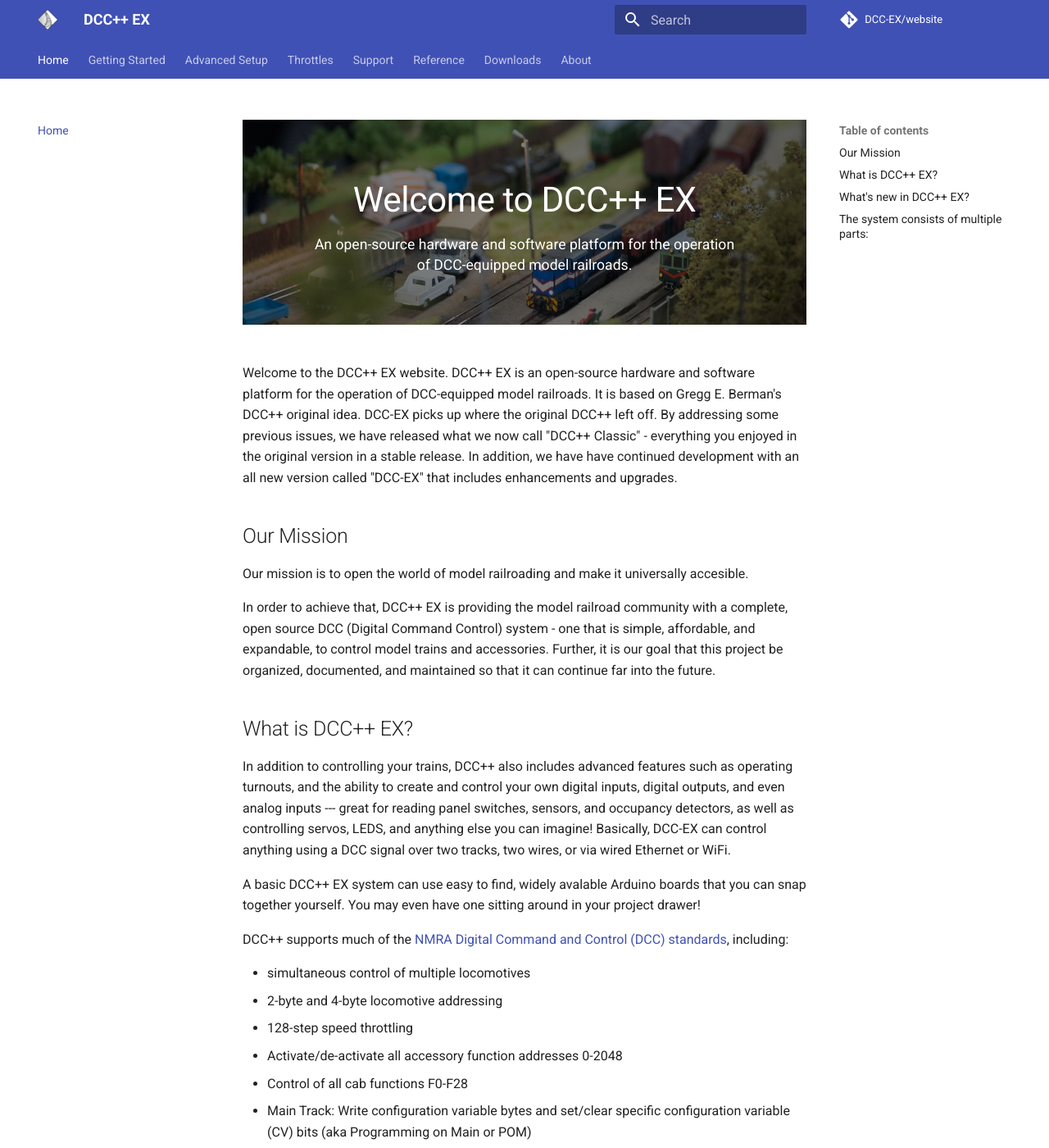
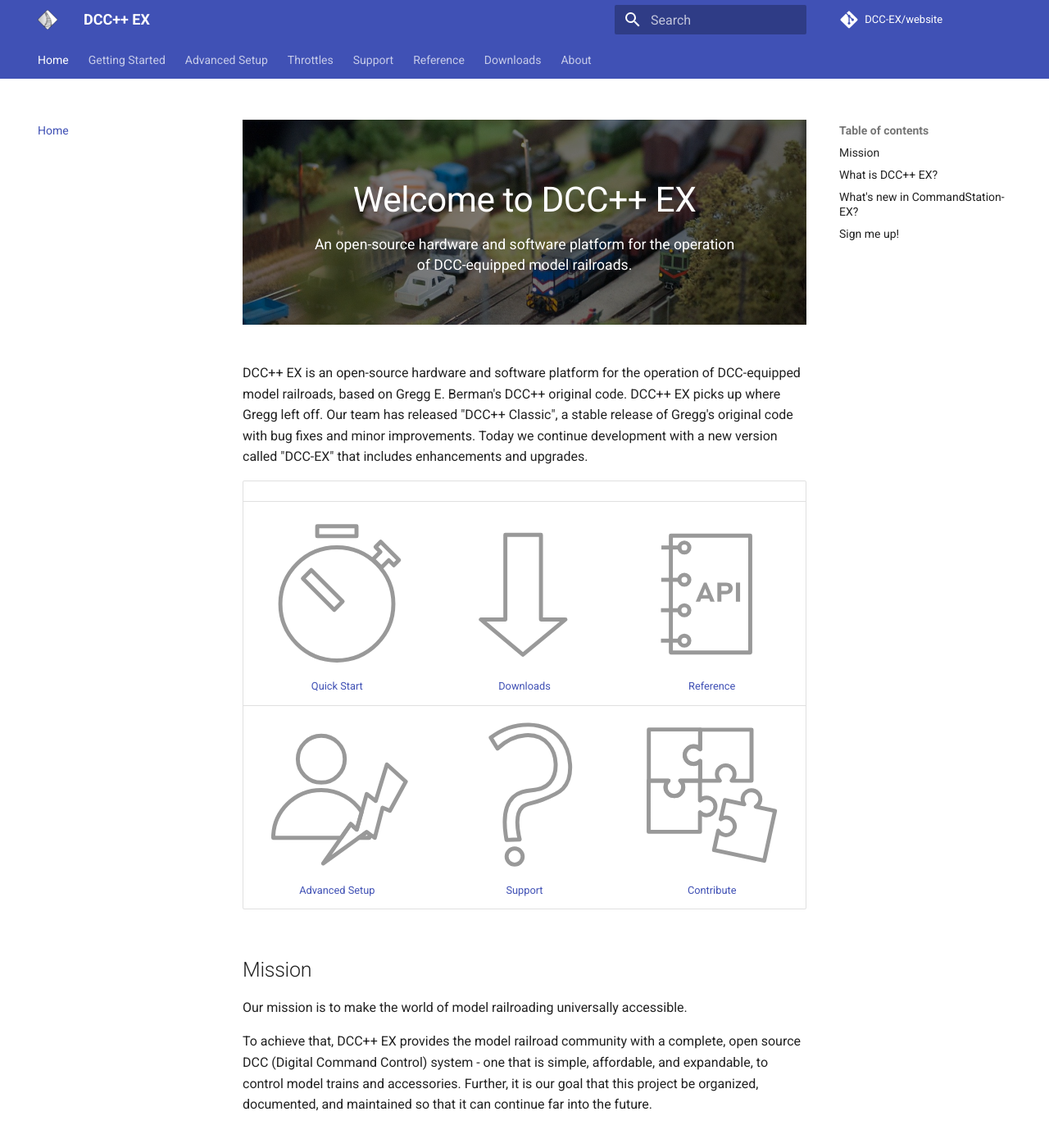
Before and after one commit to DCC-EX/website, an MkDocs documentation site: the page built from docs/index.md, in a window 1280 px wide and 1400 px high. Shown: the whole window at 82% size. Built offline with MkDocs 1.6.1 and Material for MkDocs 9.7.7, drawn with Linux system fonts in a browser that asks for light colours; comment, search, counter and statistics services are not loaded; some of the changed text lies outside the part shown.

Commit message:
Wordsmithing on main page, add quick navigation table.

```diff
--- a/docs/index.md
+++ b/docs/index.md
@@ -3,20 +3,30 @@
 of DCC-equipped model railroads.
 {: .descript}
 
-Welcome to the DCC++ EX website. DCC++ EX is an open-source hardware and software platform for the operation of DCC-equipped model railroads. It is based on Gregg E. Berman's DCC++ original idea. DCC-EX picks up where the original DCC++ left off. By addressing some previous issues, we have released what we now call "DCC++ Classic" - everything you enjoyed in the original version in a stable release. In addition, we have have continued development with an all new version called "DCC-EX" that includes enhancements and upgrades.
+DCC++ EX is an open-source hardware and software platform for the operation of DCC-equipped model railroads, based on Gregg E. Berman's DCC++ original code. DCC++ EX picks up where Gregg left off. Our team has released "DCC++ Classic", a stable release of Gregg's original code with bug fixes and minor improvements. Today we continue development with a new version called "DCC-EX" that includes enhancements and upgrades.
 
-## Our Mission
-Our mission is to open the world of model railroading and make it universally accesible.
+|                       |                   |                       |
+|       :---:           |       :---:       |         :---:         |
+|  [<img width=200px src="./images/index/timer.svg"></br>](./start/levels.md) [Quick Start](./start/levels.md) | [<img width=200px src="./images/index/download.svg"></br>](./download/dccex-downloads.md) [Downloads](./download/dccex-downloads.md) | [<img width=200px src="./images/index/api.svg"></br>](./reference/command-reference.md) [Reference](./reference/command-reference.md) |
+| [<img width=200px src="./images/index/advanced.svg"></br>](./start/dccpp-jmri.md) [Advanced Setup](./start/dccpp-jmri.md) | [<img width=200px src="./images/index/question.svg"></br>](./support/get-support.md) [Support](./support/get-support.md) | [<img width=200px src="./images/index/puzzle.svg"></br>](./about/about-us.md) [Contribute](./about/about-us.md) |
 
-In order to achieve that, DCC++ EX is providing the model railroad community with a complete, open source DCC (Digital Command Control) system - one that is simple, affordable, and expandable, to control model trains and accessories. Further, it is our goal that this project be organized, documented, and maintained so that it can continue far into the future.
+
+## Mission
+Our mission is to make the world of model railroading universally accessible.
+
+To achieve that, DCC++ EX provides the model railroad community with a complete, open source DCC (Digital Command Control) system - one that is simple, affordable, and expandable, to control model trains and accessories. Further, it is our goal that this project be organized, documented, and maintained so that it can continue far into the future.
 
 ## What is DCC++ EX?
+DCC++ EX is the organization maintaining several codebases that together represent a fully open source DCC system. Currently, this includes the following:
 
-In addition to controlling your trains, DCC++ also includes advanced features such as operating turnouts, and the ability to create and control your own digital inputs, digital outputs, and even analog inputs --- great for reading panel switches, sensors, and occupancy detectors, as well as controlling servos, LEDS, and anything else you can imagine! Basically, DCC-EX can control anything using a DCC signal over two tracks, two wires, or via wired Ethernet or WiFi.
+* [CommandStation-EX](https://github.com/DCC-EX/CommandStation-EX/releases) - the latest take on the DCC++ command station for controlling your trains. Runs on an Arduino board, and includes advanced features such as a WiThrottle server implementation, turnout operation, general purpose inputs and outputs (I/O), and JMRI integration.
+* [exWebThrottle](https://github.com/DCC-EX/exWebThrottle) - a simple web based controller for your DCC++ command station.
+* [BaseStation-installer](https://github.com/DCC-EX/BaseStation-Installer) - an installer executable that takes care of downloading and installing DCC++ firmware onto your hardware setup.
+* [BaseStation-Classic](https://github.com/DCC-EX/BaseStation-Classic) - the original DCC++ software, packaged in a stable release. No active development, bug fixes only.
 
-A basic DCC++ EX system can use easy to find, widely avalable Arduino boards that you can snap together yourself. You may even have one sitting around in your project drawer!
+A basic DCC++ EX hardware setup can use easy to find, widely avalable Arduino boards that you can assemble yourself.
 
-DCC++ supports much of the [NMRA Digital Command and Control (DCC) standards](http://www.nmra.org/dcc-working-group "NMRA DCC Working Group"), including:
+Both CommandStation-EX and BaseStation-Classic support much of the NMRA Digital Command Control (DCC) [standards](http://www.nmra.org/dcc-working-group "NMRA DCC Working Group"), including:
 
 * simultaneous control of multiple locomotives
 * 2-byte and 4-byte locomotive addressing
@@ -26,31 +36,24 @@
 * Main Track: Write configuration variable bytes and set/clear specific configuration variable (CV) bits (aka Programming on Main or POM)
 * Programming Track: Same as the main track with the addition of reading configuration variable bytes
 
-## What's new in DCC++ EX?
+## What's new in CommandStation-EX?
 
-* Complete support for all the old commands and front ends like JMRI
+* WiThrottle server built in. Connect Engine Driver or WiThrottle clients directly to your Command Station
+* WiFi and Ethernet shield support
+* No more jumpers or soldering!
 * Direct support for all the most popular motor control boards
 * I2C Display support
 * Improved short circuit detection and automatic reset from an overload
 * Current reading, sensing and ACK detection settings in milliAmps instead of just pin readings
 * Improved adherence to the NMRA DCC specification
-* WiThrottler server built in. Connect Engine Driver directly to your CS
-* Arduino Network Shield and ESP8266 WiFi support
-* Railcom Cutout (Beta)
+* Complete support for all the old commands and front ends like JMRI
+* Railcom cutout (beta)
 * Simpler, modular, faster code with an API Library for developers for easy expansion
-* No more jumpers or soldering!
-* New features and functionsn in JMRI
-* Automation (TPL: The new DCC-EX Train Programming Language)
+* New features and functions in JMRI
+* Automation (coming soon)
 
 NOTE: DCC-EX is a major rewrite to the code. We started over and rebuilt it from the ground up! For what that means to you, click [HERE](notes/rewrite.md).
 
-## The system consists of multiple parts:
+## Sign me up!
 
-* __Command Station__ - An Arduino, motorboard and the DCC-EX uploadable firmware
-* __Controller__ - The JMRI Train Controlling and Decoder Programming Software or a Throttle/CAB
-* __Track Power Supply__ - A DC power supply to provide power to the rails
-* __Arduino Power Supply__ - A DC power supply (could be optional)
-* __Computer__ - You supply a laptop or other computer to run JMRI and connect via a USB cable to the Arduino (can be optional)
-* __DCC++ EX Software__ - The DCC++ EX sofware (called a "sketch") loaded onto the your command station
-
-There are many flavors and options to choose from. The DCC-EX system is incredibly expandable and adaptable. However, to keep it simple we will focus on a "Starter System" and will provide you with a Quick Start guide to get you going. There is a more detailed User Manual for those who want to explore their options. You will find information on other motor control boards, other controllers, wireless communication options, using a Raspberry Pi instead of a laptop, and more. You aren't limited to just one or two choices if you want to put together the perfect system for you.
+To learn more about how to build your own DCC++ EX station, go to the [Getting Started](./start/levels.md) page!
--- a/docs/stylesheets/extra.css
+++ b/docs/stylesheets/extra.css
@@ -1,3 +1,14 @@
+.md-typeset__table {
+    min-width: 100%;
+ }
+
+.md-typeset table:not([class]) {
+    display: table;
+}
+
+table {
+    empty-cells: hide;
+}
 
 .md-header-nav__button.md-logo{
     padding: 0;
```
Also changed, not shown: docs/images/index/advanced.svg (added), docs/images/index/api.svg (added), docs/images/index/download.svg (added), docs/images/index/puzzle.svg (added), docs/images/index/question.svg (added), docs/images/index/timer.svg (added).
